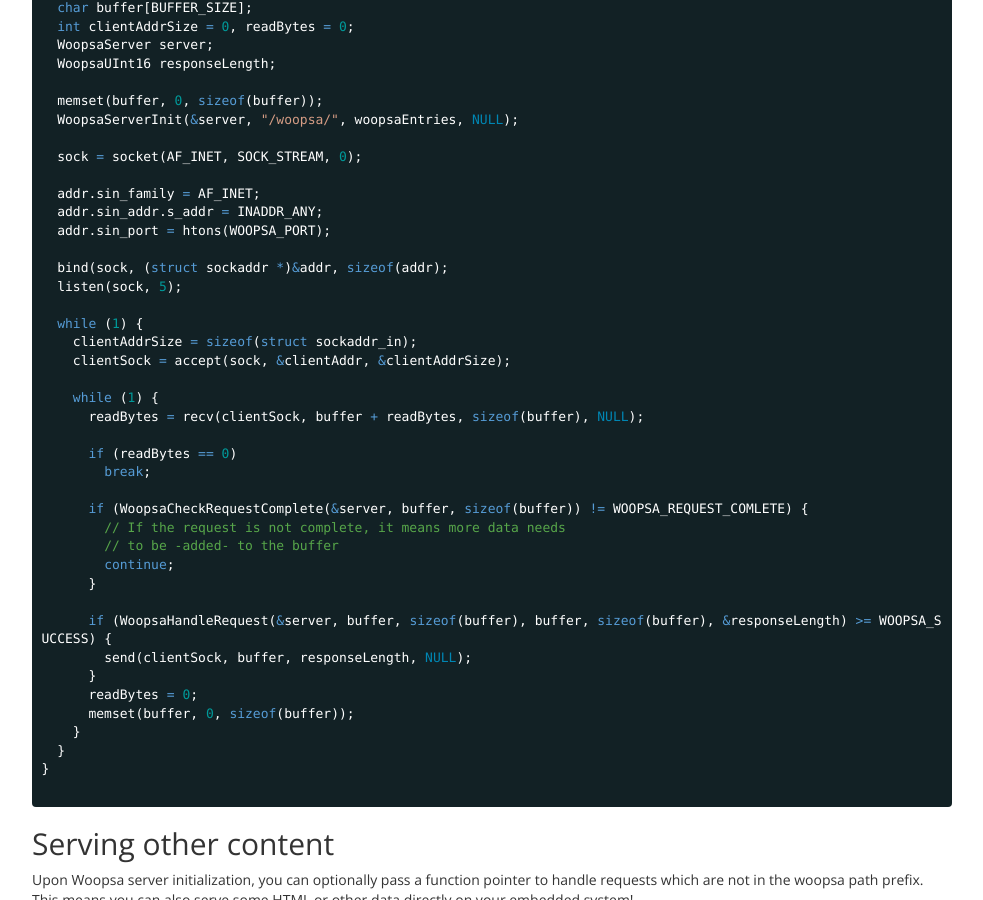
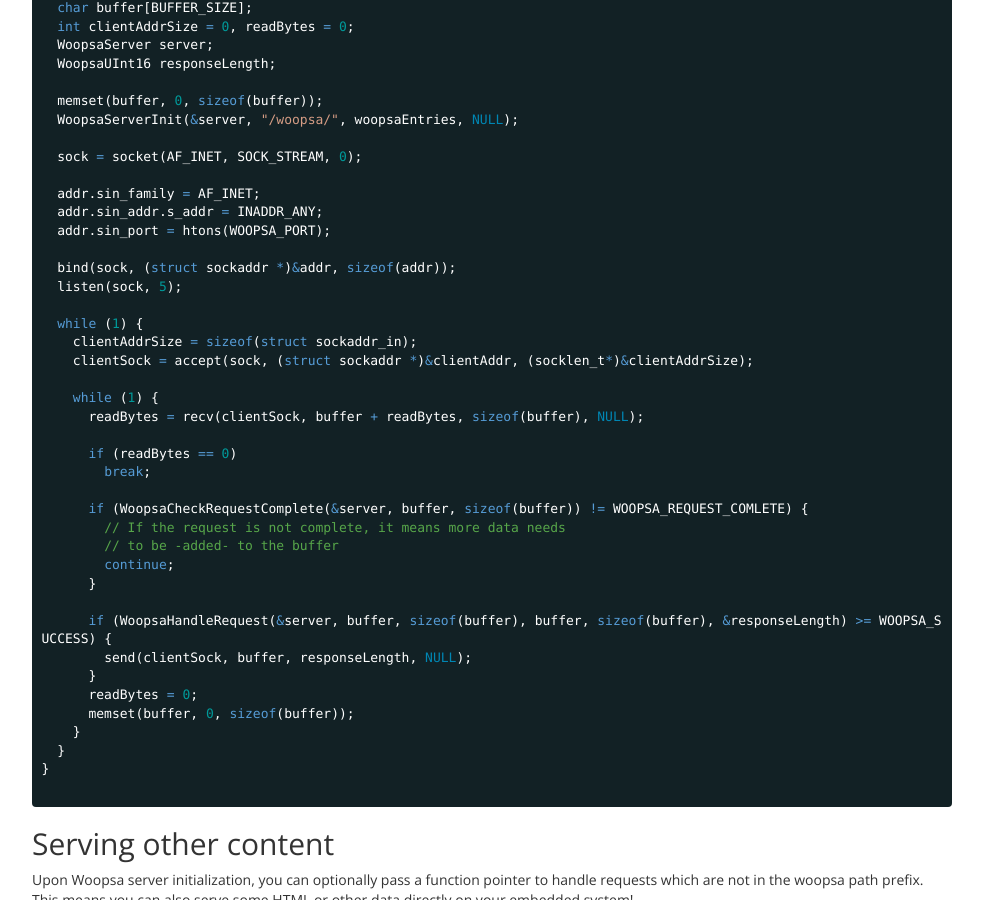
Before and after one commit to woopsa-protocol/woopsa-protocol.github.io, a Jekyll site: the page built from get-started.html, in a window 1280 px wide and 900 px high, scrolled down 9874 px. Shown: the whole window, without its empty margins (148-1131 px from the left). Built offline with Jekyll 4.4.1, drawn with Linux system fonts in a browser that asks for light colours.

Commit message:
Corrected Embedded C example

```diff
--- a/get-started.html
+++ b/get-started.html
@@ -443,12 +443,12 @@
   addr.sin_addr.s_addr = INADDR_ANY;
   addr.sin_port = htons(WOOPSA_PORT);
 
-  bind(sock, (struct sockaddr *)&addr, sizeof(addr);
+  bind(sock, (struct sockaddr *)&addr, sizeof(addr));
   listen(sock, 5);
 
   while (1) {
     clientAddrSize = sizeof(struct sockaddr_in);
-    clientSock = accept(sock, &clientAddr, &clientAddrSize);
+    clientSock = accept(sock, (struct sockaddr *)&clientAddr, (socklen_t*)&clientAddrSize);
 
     while (1) {
       readBytes = recv(clientSock, buffer + readBytes, sizeof(buffer), NULL);
```
